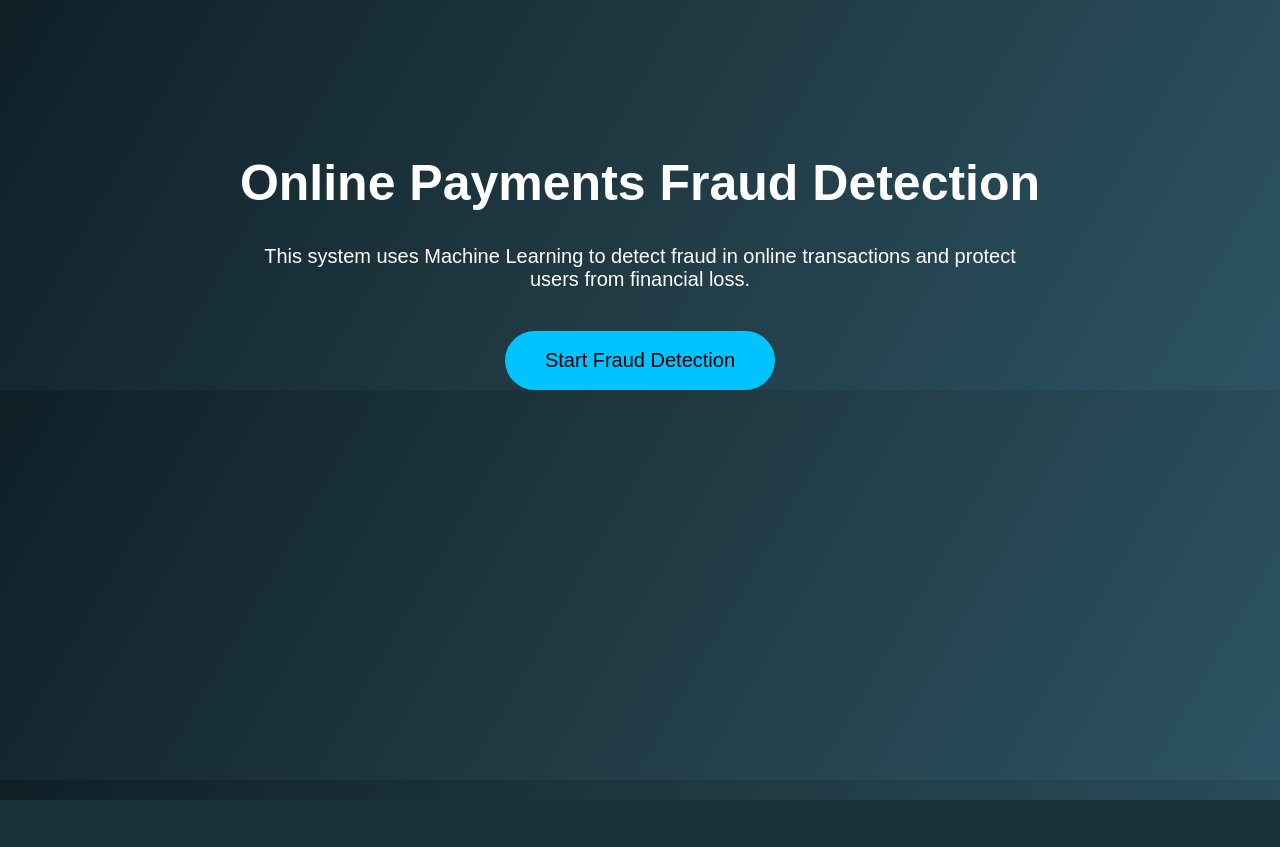
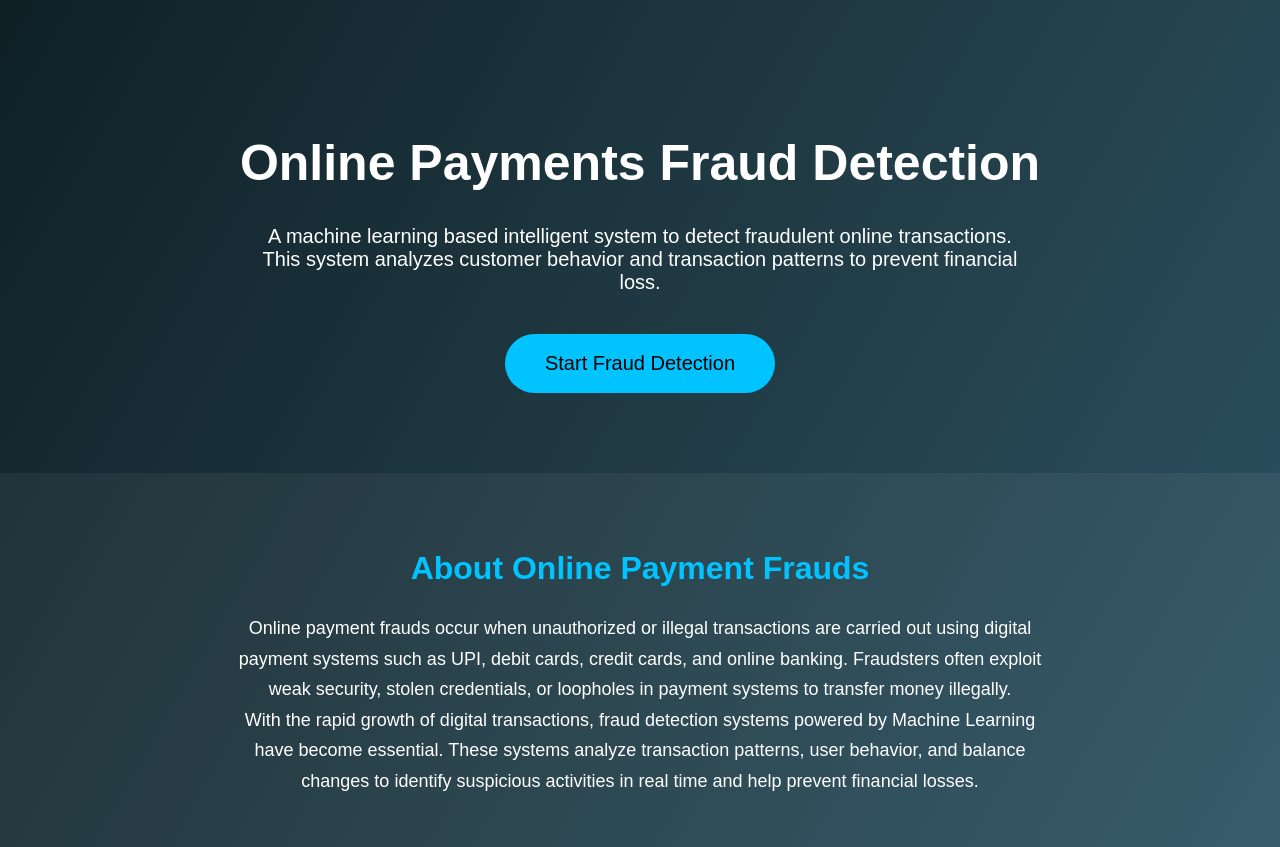
Before and after one commit to Prem-0427/online_fraud_payment, a Flask app: page / in a window 1280 px wide. Before the commit the page ends 800 px from the top, so only its background shows below. Run offline with Flask 3, Linux system fonts and the light colour scheme; parts of the project's set-up code (start-up, migrations or seed data) failed here and were passed over.

Commit message:
Update home.html

```diff
--- a/code/templates/home.html
+++ b/code/templates/home.html
@@ -2,17 +2,32 @@
 <html>
 <head>
 <title>Online Fraud Detection</title>
+
 <style>
 body{
     margin:0;
     font-family: Arial;
-    background: linear-gradient(120deg,#0f2027,#203a43,#2c5364);
+    background: linear-gradient(120deg, #0f2027, #203a43, #2c5364);
     color:white;
     text-align:center;
 }
-.hero{padding-top:120px;}
-h1{font-size:50px;}
-p{font-size:20px;width:60%;margin:auto;}
+
+.hero{
+    padding-top:100px;
+}
+
+h1{
+    font-size:50px;
+    animation: fadeIn 2s;
+}
+
+p{
+    font-size:20px;
+    width:60%;
+    margin:auto;
+    animation: fadeIn 3s;
+}
+
 button{
     margin-top:40px;
     padding:18px 40px;
@@ -20,20 +35,70 @@ button{
     border:none;
     border-radius:30px;
     background:#00c3ff;
+    color:black;
     cursor:pointer;
+    transition:0.3s;
 }
-button:hover{background:#00f2fe;transform:scale(1.1);}
+
+button:hover{
+    background:#00f2fe;
+    transform: scale(1.1);
+}
+
+.section{
+    margin-top:80px;
+    padding:50px;
+    background: rgba(255,255,255,0.05);
+}
+
+.section h2{
+    color:#00c3ff;
+    font-size:32px;
+}
+
+.section p{
+    width:70%;
+    font-size:18px;
+    line-height:1.7;
+}
+
+@keyframes fadeIn{
+    from{opacity:0;}
+    to{opacity:1;}
+}
 </style>
 </head>
 
 <body>
+
 <div class="hero">
-<h1>Online Payments Fraud Detection</h1>
-<p>
-This system uses Machine Learning to detect fraud in online transactions and protect users from financial loss.
-</p>
+    <h1>Online Payments Fraud Detection</h1>
+    <p>
+        A machine learning based intelligent system to detect fraudulent online transactions.
+        This system analyzes customer behavior and transaction patterns to prevent financial loss.
+    </p>
 
-<a href="/predict_page"><button>Start Fraud Detection</button></a>
+    <a href="/predict_page">
+        <button>Start Fraud Detection</button>
+    </a>
 </div>
+
+<!-- New Information Section -->
+<div class="section">
+    <h2>About Online Payment Frauds</h2>
+    <p>
+        Online payment frauds occur when unauthorized or illegal transactions are carried out
+        using digital payment systems such as UPI, debit cards, credit cards, and online banking.
+        Fraudsters often exploit weak security, stolen credentials, or loopholes in payment
+        systems to transfer money illegally.
+    </p>
+    <p>
+        With the rapid growth of digital transactions, fraud detection systems powered by
+        Machine Learning have become essential. These systems analyze transaction patterns,
+        user behavior, and balance changes to identify suspicious activities in real time
+        and help prevent financial losses.
+    </p>
+</div>
+
 </body>
 </html>
```
